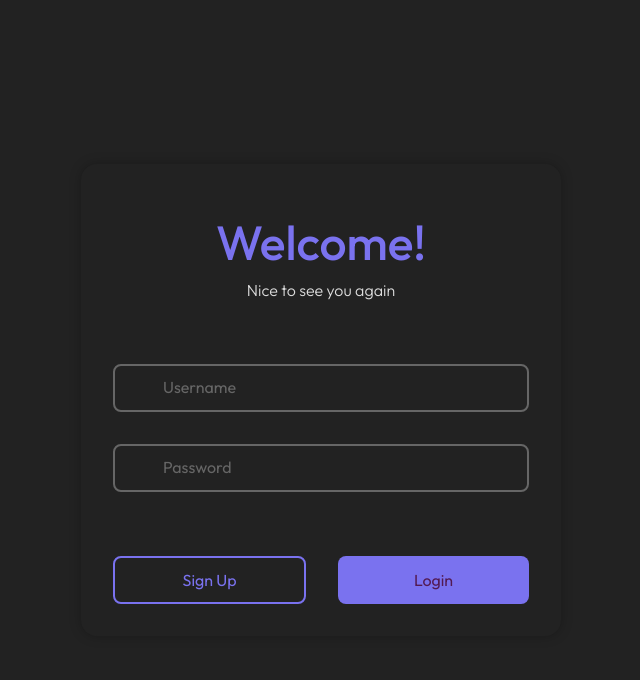
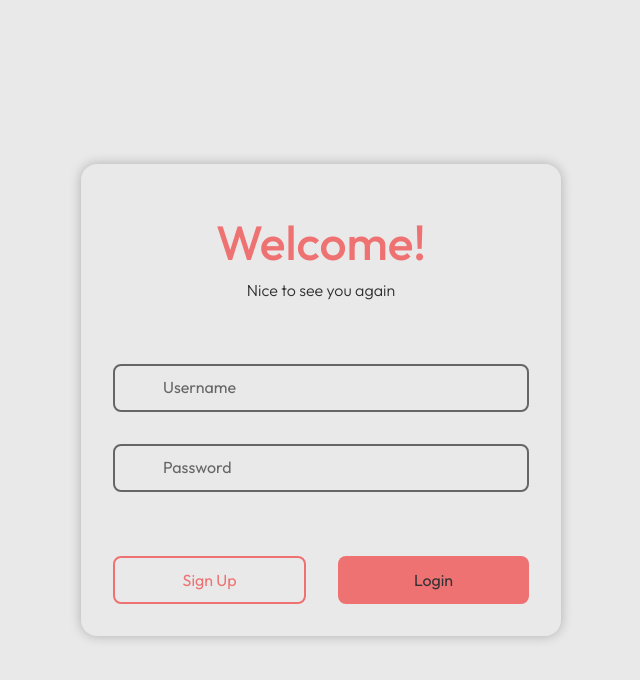
Before and after one commit to T-hash06/Todo-Frontend, a SvelteKit app: page /auth/login in a window 1280 px wide. Shown: the top 680 px of the page, without its empty margins (319-959 px from the left). Built offline with nearby package versions, Linux system fonts and the light colour scheme.

Commit message:
[CREATE] Light and Dark color schema

```diff
--- a/src/components/home/+Labels.svelte
+++ b/src/components/home/+Labels.svelte
@@ -59,6 +59,8 @@
 	$label-height: 12rem;
 
 	.labels-section {
+		--label-color: var(--primary-color);
+
 		margin-top: 4rem;
 
 		width: 100%;
@@ -108,7 +110,7 @@
 				transition-duration: var(--std-transition-time);
 
 				&.filter-selected {
-					border-color: var(--primary-color);
+					border-color: var(--label-color);
 				}
 
 				.todos-count {
@@ -157,7 +159,7 @@
 						height: 100%;
 
 						border-radius: inherit;
-						background-color: var(--primary-color);
+						background-color: var(--label-color);
 					}
 				}
 
@@ -167,7 +169,7 @@
 					top: 1rem;
 
 					font-size: 4rem;
-					color: var(--primary-color);
+					color: var(--label-color);
 
 					opacity: 0;
 					transition-duration: inherit;
--- a/src/components/home/+Todos.svelte
+++ b/src/components/home/+Todos.svelte
@@ -52,6 +52,8 @@
 
 <style lang="scss">
 	#todos-section {
+		--label-color: var(--primary-color);
+
 		margin-top: 3rem;
 		width: 100%;
 
@@ -134,7 +136,7 @@
 
 				.checkbox {
 					border-radius: 50%;
-					border: 2px solid var(--primary-color);
+					border: 2px solid var(--label-color);
 
 					.icon {
 						color: var(--secondary-color);
@@ -194,7 +196,7 @@
 
 				&.done {
 					.checkbox {
-						background-color: var(--primary-color);
+						background-color: var(--label-color);
 
 						.icon {
 							opacity: 1;
--- a/src/global.css
+++ b/src/global.css
@@ -24,6 +24,21 @@
 	--shadow-color-2: rgba(0, 0, 0, 0.5);
 	--shadow-color-3: rgba(0, 0, 0, 0.75);
 	--shadow-color-4: rgba(0, 0, 0, 1);
+}
+
+@media (prefers-color-scheme: light) {
+	:root {
+		--text-color-1: #2e2e2e;
+		--text-color-2: #424242;
+
+		--background-1: #e9e9e9;
+		--background-2: #cecece;
+
+		--primary-color: #ef7272;
+		--secondary-color: #353235;
+
+		--success-color: #60f160;
+	}
 }
 
 * {
--- a/src/routes/home/(main)/+page.server.ts
+++ b/src/routes/home/(main)/+page.server.ts
@@ -2,7 +2,7 @@ import { HttpRequest, type Todo } from '$lib/util/http';
 import { redirect } from '@sveltejs/kit';
 
 function getRandomPrefix() {
-	const prefixes = ["What's up", 'Hey', 'Greetings', 'Hi there', 'Hello'];
+	const prefixes = ["What's up", 'Hey', 'Greetings', 'Hi there', 'Hello', 'Hiya', 'Howdy'];
 
 	return prefixes[Math.floor(Math.random() * prefixes.length)];
 }
```
